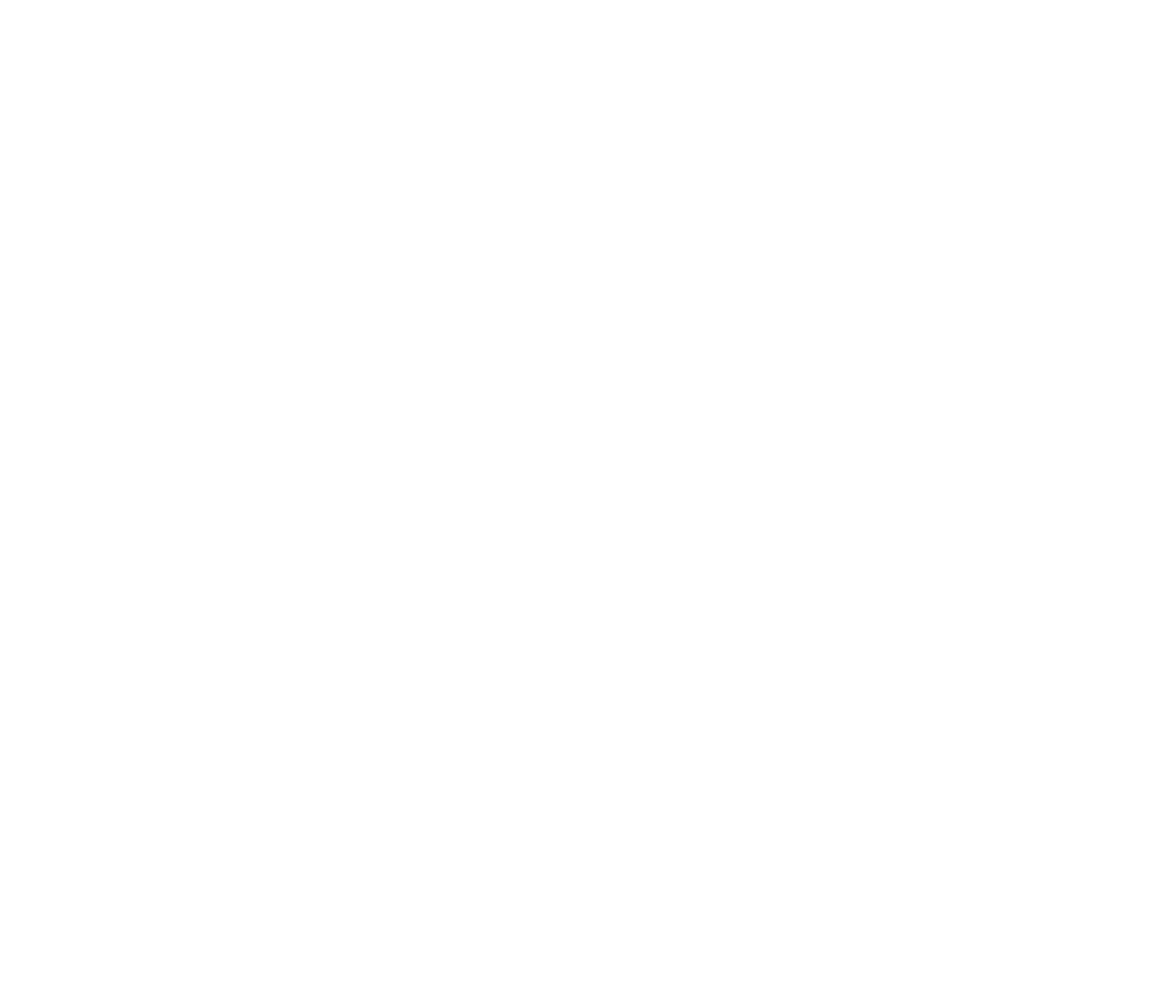
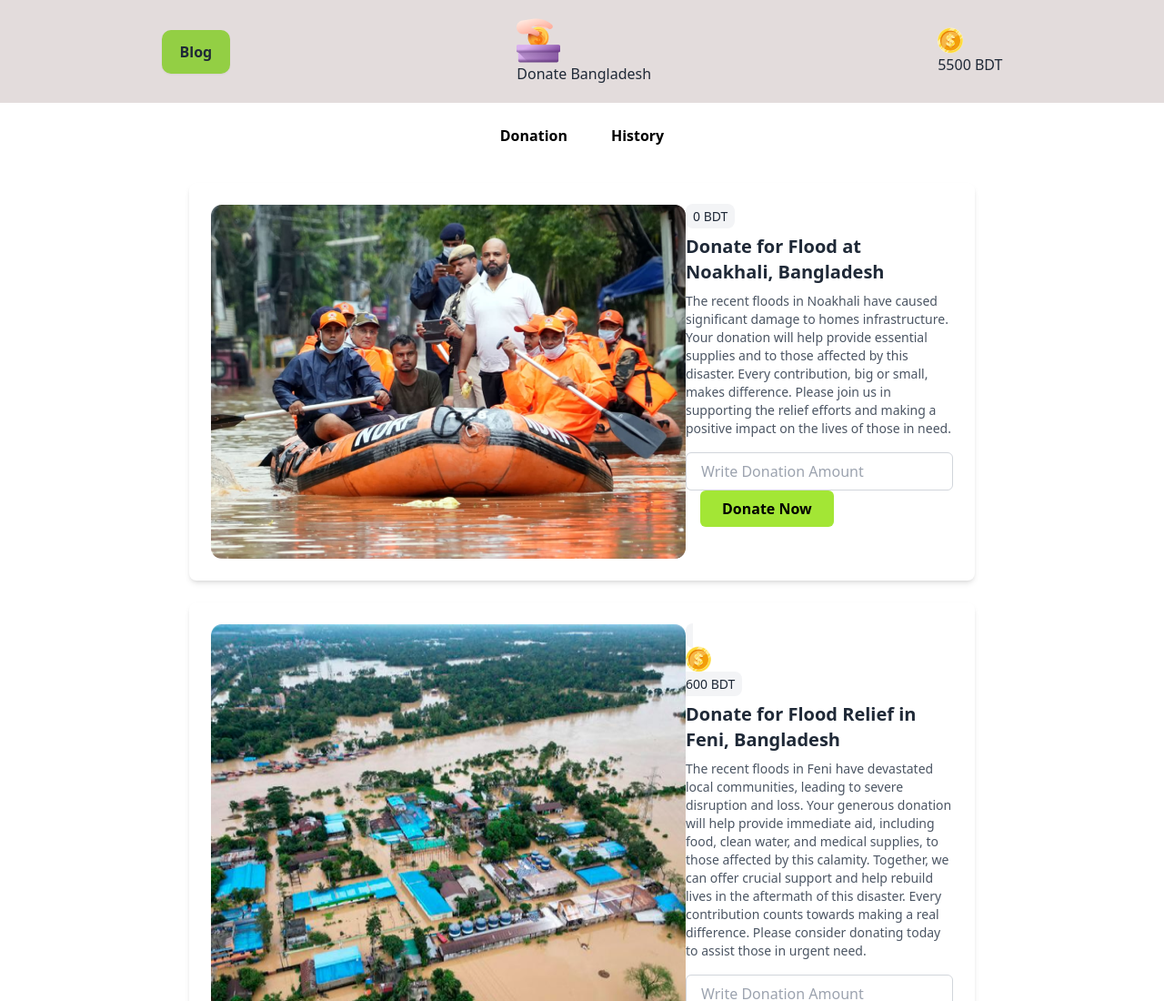
Before and after one commit to arpitasara/Assigenment-5, a plain HTML site: page index.html in a window 1280 px wide. Shown: the top 1100 px of the page at 91% size. Before the commit the page ends 800 px from the top, so only its background shows below. Drawn offline with nearby package versions, Linux system fonts and the light colour scheme.

Commit message:
added all js

```diff
--- a/index.html
+++ b/index.html
@@ -1,11 +1,89 @@
 <!DOCTYPE html>
 <html lang="en">
 <head>
-    <meta charset="UTF-8">
-    <meta name="viewport" content="width=device-width, initial-scale=1.0">
-    <title>Donation Page</title>
+  <meta charset="UTF-8">
+  <meta name="viewport" content="width=device-width, initial-scale=1.0">
+  <title>Responsive Layout</title>
+   <link href="https://cdn.jsdelivr.net/npm/daisyui@4.12.10/dist/full.min.css" rel="stylesheet" type="text/css" />
+<script src="https://cdn.tailwindcss.com"></script>
+  <link rel="stylesheet" href="style.css">
 </head>
 <body>
+  <header> <nav> <div class="container">
+    <div class="item blog">
+      <button class="btn"><h2>Blog</h2></button>
+    </div>
+    <div class="item donate">
+     <h1> <img src="assets/logo.png">Donate Bangladesh</h1>
+    </div>
+    <div class="item price">
+    <h2><img src="assets/coin.png">5500 BDT</h2>
+    </div>
+  </div></nav>
+</header>
+<main>
+  <div class="max-w-4xl mx-auto p-4 justify-center flex-1 ">
+    <!-- Donation and History buttons -->
+    <div class="flex justify-center space-x-4 mb-8">
+      <button class=" hover:bg-lime-400 text-black px-4 py-2 rounded font-bold">Donation</button>
+      <button class="bg-white hover:bg-lime-400 text-black px-4 py-2 rounded font-bold">History</button>
+    </div>
 
+
+    <div class="max-w-4xl mx-auto mt-8 space-y-6">
+
+      <!-- Card 1: Donation for Flood in Noakhali -->
+      <div class="bg-white rounded-lg shadow-md overflow-hidden p-6 flex">
+        <img src="assets/noakhali.png" alt="Flood in Noakhali" class="">
+        <div class=" flex-1">
+          <span class="bg-gray-100 text-gray-800 text-sm px-2 py-1 rounded-lg">0 BDT</span>
+          <h2 class="text-xl font-bold mt-2">Donate for Flood at Noakhali, Bangladesh</h2>
+          <p class="text-gray-600 text-sm mt-2">
+            The recent floods in Noakhali have caused significant damage to homes  infrastructure. Your donation will help provide essential supplies and  to those affected by this disaster. Every contribution, big or small, makes  difference. Please join us in supporting the relief efforts and making a positive impact on the lives of those in need.
+          </p>
+          <div class="mt-4 items-center space-x-4">
+            <input type="number" id="donationAmount1" placeholder="Write Donation Amount" class="w-full px-4 py-2 border border-gray-300 rounded-md">
+            <div class="justify-center "><button  class="bg-lime-400 hover:bg-lime-400 text-black font-bold px-6 py-2 rounded-md">Donate Now</button></div>
+          </div>
+        </div>
+      </div>
+
+      <!-- Card 2: Donation for Flood Relief in Feni -->
+      <div class="bg-white rounded-lg shadow-md overflow-hidden p-6 flex">
+        <img src="assets/feni.png" alt="">
+        <div class="flex-1">
+          <span class="bg-gray-100 text-gray-800 text-sm px-2 py-1 rounded-lg"> <img src="assets/coin.png" alt="">600 BDT</span>
+          <h2 class="text-xl font-bold mt-2">Donate for Flood Relief in Feni, Bangladesh</h2>
+          <p class="text-gray-600 text-sm mt-2">
+            The recent floods in Feni have devastated local communities, leading to severe disruption and loss. Your generous donation will help provide immediate aid, including food, clean water, and medical supplies, to those affected by this calamity. Together, we can offer crucial support and help rebuild lives in the aftermath of this disaster. Every contribution counts towards making a real difference. Please consider donating today to assist those in urgent need.
+          </p>
+          <div class="mt-4 items-center space-x-4">
+            <input type="number" id="donationAmount2" placeholder="Write Donation Amount" class="w-full px-4 py-2 border border-gray-300 rounded-md">
+            <div class="justify-center "><button class="bg-lime-400 hover:bg-lime-400 text-black font-bold px-6 py-2 rounded-md">Donate Now</button></div>
+          </div>
+        </div>
+      </div>
+
+      <!-- Card 3: Aid for Injured in the Quota Movement -->
+      <div class="bg-white rounded-lg shadow-md overflow-hidden p-6 flex ">
+        <img src="assets/quota-protest.png" alt="">
+        <div class=" flex-1">
+          <span class="bg-gray-100 text-gray-800 text-sm px-2 py-1 rounded-lg"> <img src="assets/coin.png" alt="">2400 BDT</span>
+          <h2 class="text-xl font-bold mt-2">Aid for Injured in the Quota Movement</h2>
+          <p class="text-gray-600 text-sm mt-2">
+            The recent Quota movement has resulted in numerous injuries and significant hardship for many individuals. Your support is crucial in providing medical assistance, rehabilitation, and necessary supplies to those affected. By contributing, you help ensure that injured individuals receive the care and support they need during this challenging time. Every donation plays a vital role in alleviating their suffering and aiding in their recovery. Please consider making a donation to support these brave individuals in their time of need.
+          </p>
+          <div class="mt-4 items-center space-x-4">
+            <input type="number" id="donationAmount3" placeholder="Write Donation Amount" class="w-full px-4 py-2 border border-gray-300 rounded-md">
+            <div class="justify-center "><button class="bg-lime-400 hover:bg-lime-400 text-black font-bold px-6 py-2 rounded-md">Donate Now</button></div>
+          </div>
+        </div>
+      </div>
+
+    </div>
+</main>
+
+
+  <script src="js/domationPage.js"></script>
 </body>
 </html>
--- a/js/domationPage.js
+++ b/js/domationPage.js
@@ -0,0 +1,8 @@
+document.getElementById('donateButton').addEventListener('click', function() {
+  let donationAmount = document.getElementById('donationAmount').value;
+  if (donationAmount) {
+      console.log('Thank you for donating ${donationAmount} BDT to the Quota Movement Aid!');
+  } else {
+      alert('Please enter a valid donation amount.');
+  }
+});
--- /dev/null
+++ b/style.css
@@ -0,0 +1,27 @@
+
+@import url('https://fonts.googleapis.com/css2?family=Lexend:wght@100..900&display=swap');
+
+.container {
+    display: flex;
+    justify-content: space-around;
+    align-items: center;
+    padding: 20px;
+    background-color: #e3dcdc;
+  }
+
+
+  .btn {
+    padding: 10px 20px;
+    background-color: #93cf44;
+    border: none;
+    border-radius: 10px;
+    font-weight: bold;
+    font-size: 16px;
+    cursor: pointer;
+  }
+  .nav {
+    display: flex;
+    justify-content: center;
+    padding: 10px;
+    background-color: #000;
+  }
```
Also changed, not shown: history.html (added, +40 -0 lines), js/history.js (added, +38 -0 lines), assets/coin.png (added), assets/feni.png (added), assets/logo.png (added), assets/noakhali.png (added), assets/quota-protest.png (added), tailwind.config.js (added).
